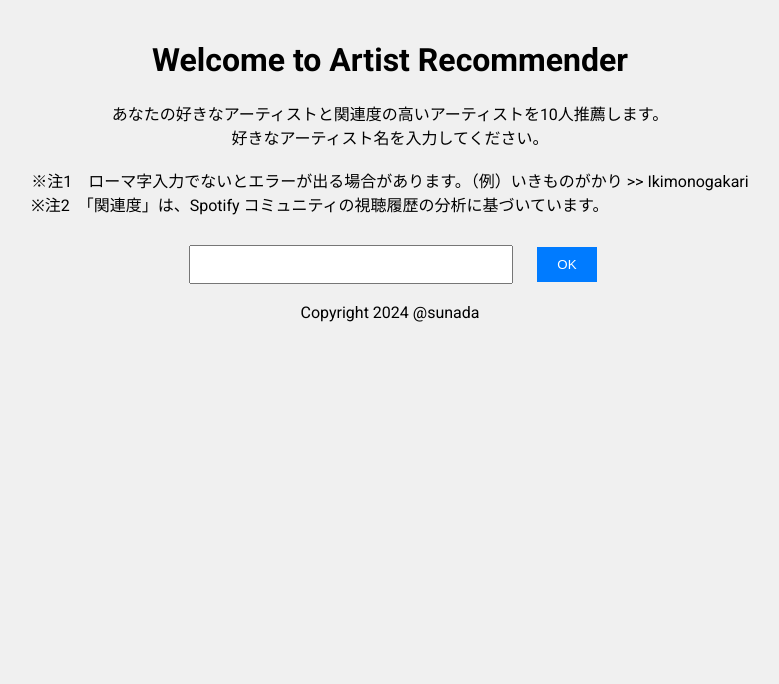
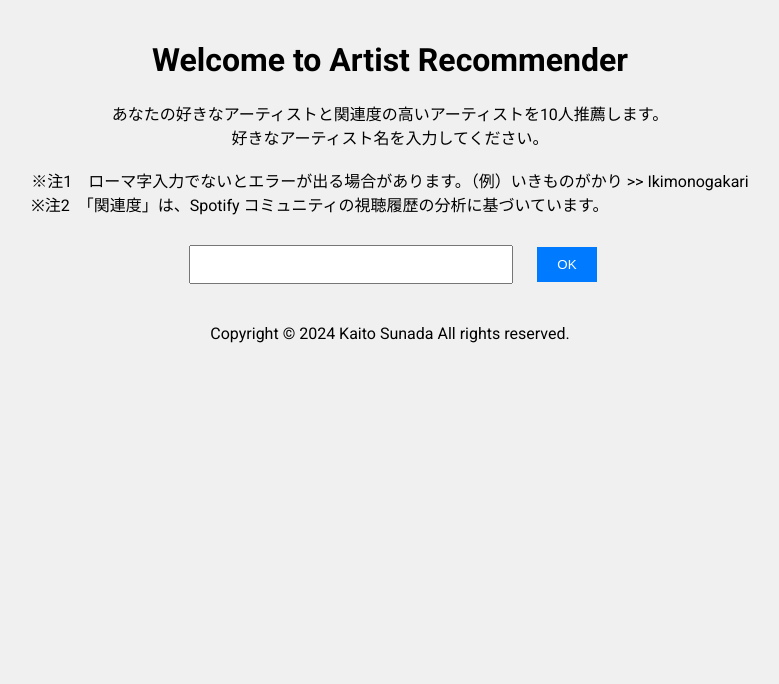
Before and after one commit to k-suna/ArtistsRecommender, a Flask app: page / in a window 1280 px wide. Shown: the top 684 px of the page, without its empty margins (250-1029 px from the left). Run offline with Flask 3, Linux system fonts and the light colour scheme.

Commit message:
コピーライト配置修正

```diff
--- a/static/style.css
+++ b/static/style.css
@@ -109,6 +109,12 @@ li {
     font-family: 'Roboto', sans-serif;
 }
 
+footer {
+    width: 100%;
+    height: 120px;
+    padding: 40px 0;
+}
+
 /* モバイルデバイス向けのスタイル */
 @media (max-width: 768px) {
     .input-wrapper, .button-wrapper {
--- a/templates/index.html
+++ b/templates/index.html
@@ -27,11 +27,10 @@
             <div class="button-wrapper">
                 <input type="submit" value="OK" class="button1">
             </div>
-            <br><br>
-            <div class="note">
-                Copyright 2024 @sunada
-            </div>
         </form>
+        <footer>
+            Copyright © 2024 Kaito Sunada  All rights reserved.
+        </footer>
     </div>
 </body>
 </html>
```
